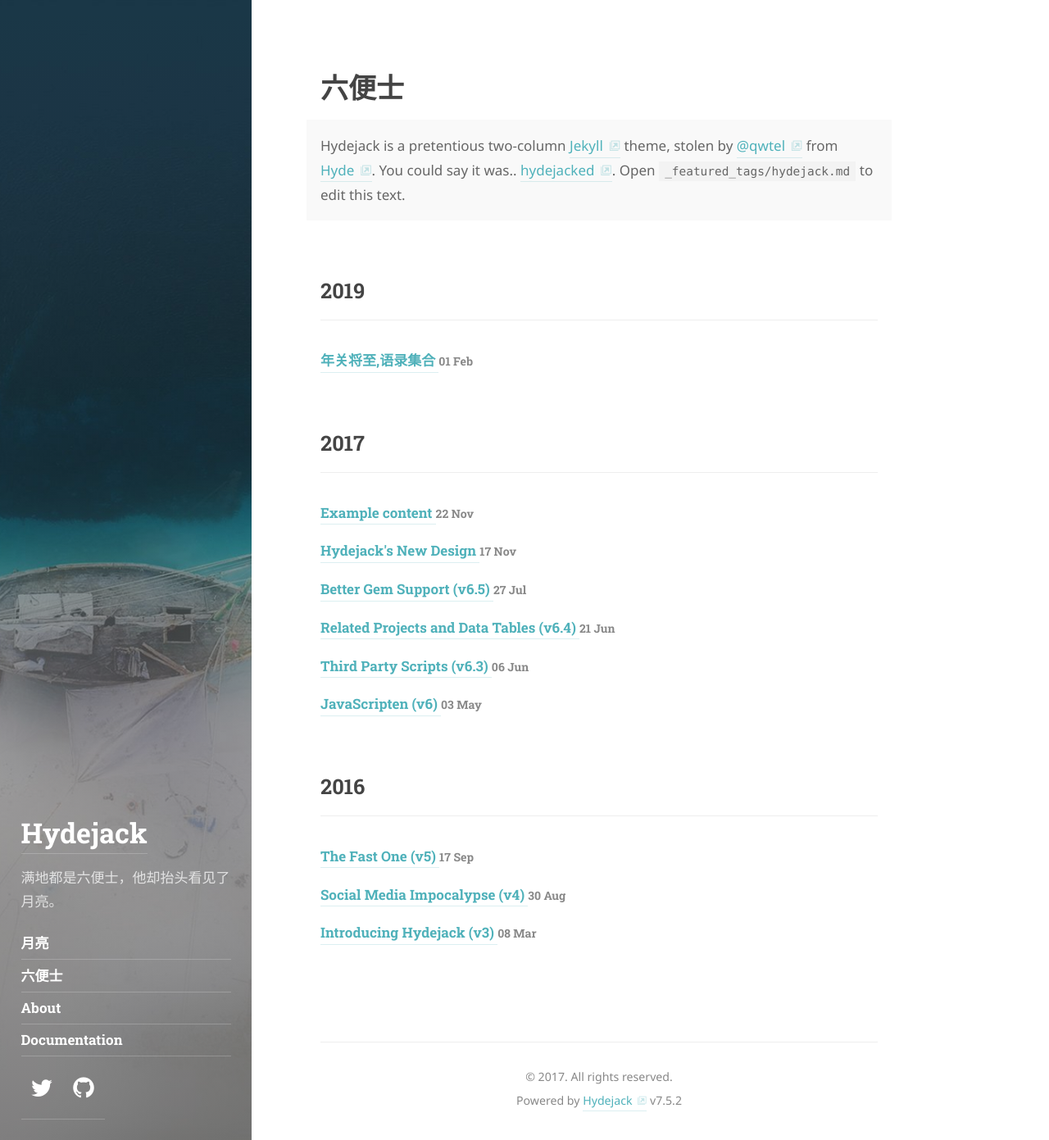
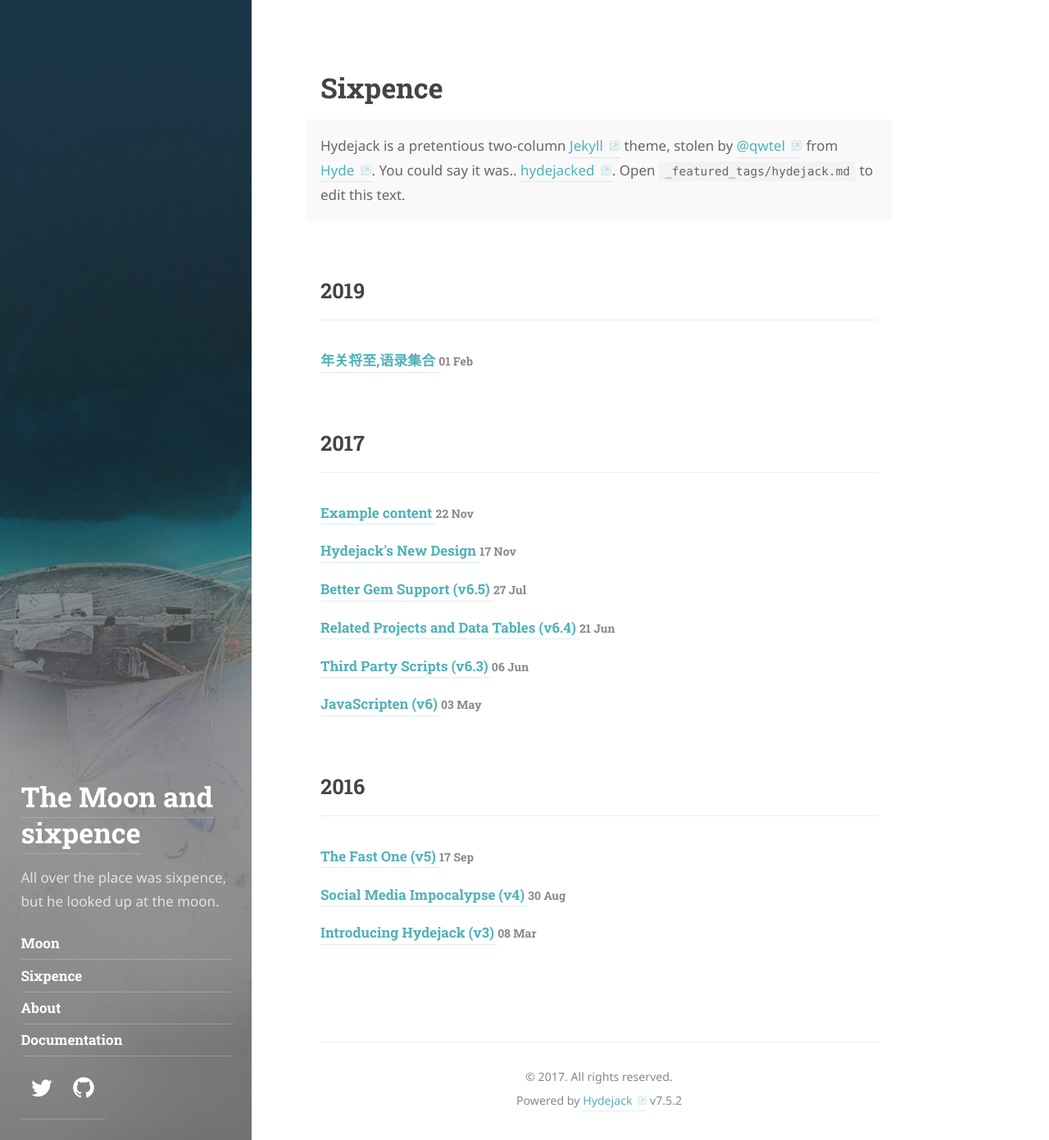
Before and after one commit to FunkyEric/FunkyEric.github.io, a Jekyll site: the page built from _featured_tags/hydejack.md, in a window 1280 px wide and 1391 px high. Shown: the whole window at 82% size. Built offline with Jekyll 4.4.1, drawn with Linux system fonts in a browser that asks for light colours; some web fonts are replaced.

Commit message:
change sidebar

```diff
--- a/_config.yml
+++ b/_config.yml
@@ -22,7 +22,7 @@
 lang:                  en
 
 # The title of your blog. Used in the sidebar and the browser tab.
-title:                 Hydejack
+title:                 The Moon and sixpence
 
 # A short description (~150 chars) of the page used for the meta description tag.
 # Can use markdown, but no more than one paragraph (enforced by `>`)
@@ -33,7 +33,7 @@
 
 # A shorter description for the sidebar.
 tagline:               >
-  满地都是六便士，他却抬头看见了月亮。
+  All over the place was sixpence, but he looked up at the moon.
 
 # A list of keywords for your blog
 keywords:              []
--- a/_featured_tags/hyde.md
+++ b/_featured_tags/hyde.md
@@ -1,6 +1,6 @@
 ---
 layout: list
-title: 月亮
+title: Moon
 slug: hyde
 menu: true
 order: 1
--- a/_featured_tags/hydejack.md
+++ b/_featured_tags/hydejack.md
@@ -1,6 +1,6 @@
 ---
 layout: list
-title: 六便士
+title: Sixpence
 slug: hydejack
 menu: true
 order: 2
```
